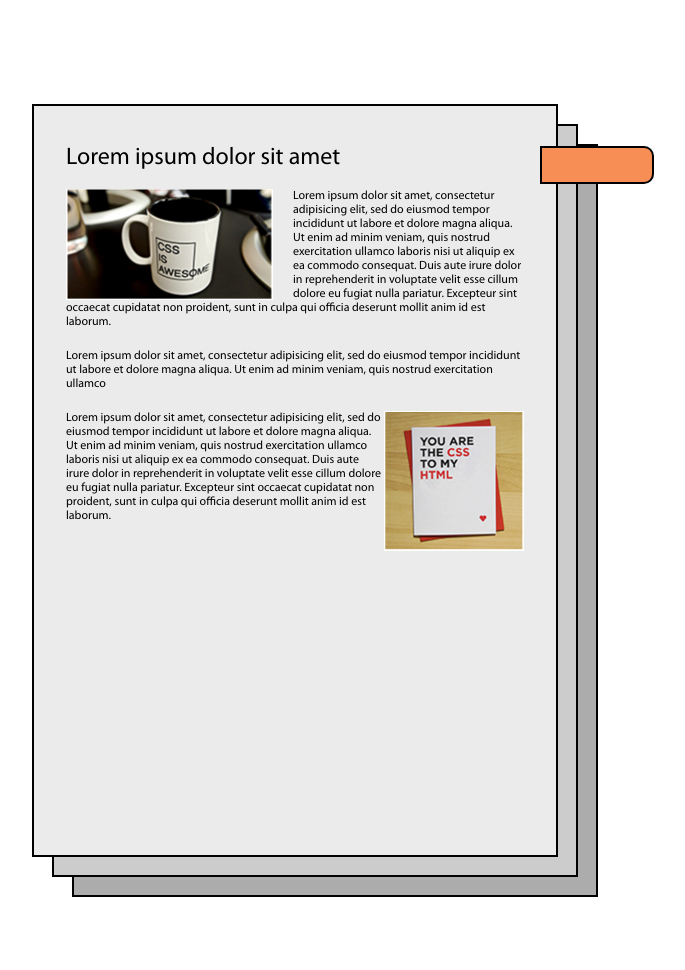
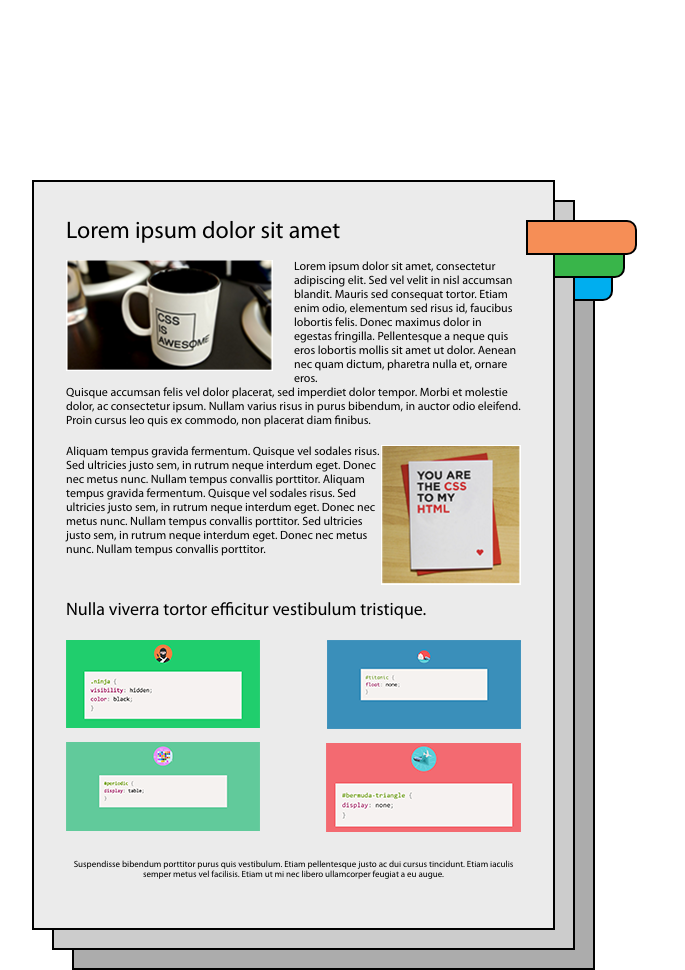
Before and after one commit to Saroko-dnd/EPAM_homework, a plain HTML site: page index.html in a window 1280 px wide. Shown: the top 970 px of the page, without its empty margins (325-1010 px from the left). Drawn offline with Linux system fonts and the light colour scheme.

Commit message:
Positioning & Floats/feature: central block is finished

```diff
--- a/css/main.css
+++ b/css/main.css
@@ -6,6 +6,7 @@
 
 p {
     font-size: 12px;
+    line-height: 14px;
 }
 
 body {
@@ -16,17 +17,37 @@ section {
     position: absolute;
     width: 526px;
     margin: 0 auto;
-    top: 124px;
+    top: 200px;
     left: 0;
     right: 0;
 }
 
 article {
     position: absolute;
-    width: 458px;
-    height: 667px;
+    width: 455px;
+    height: 668px;
     border: 2px solid black;
-    padding: 41px 32px;
+    padding: 39px 32px;
+}
+
+.SectionOfArticle {
+    position: static;
+    width: 100%;
+    margin: 17px 0 0px 0;
+}
+
+.SectionOfArticle::after {
+    content: ".";
+    clear: both;
+    display: block;
+    height: 0;
+    visibility: hidden;
+}
+
+section>header {
+    font-size: 18px;
+    line-height: 17px;
+    margin: 0px 0 7px 0;
 }
 
 header {
@@ -34,34 +55,38 @@ header {
     line-height: 22px;
 }
 
-img:nth-of-type(odd) {
-    margin: 20px 20px 0 0;
+.LeftImage {
+    margin: 0px 21px 15px 0;
     float: left;
 }
 
-img:nth-of-type(even) {
-    margin: 20px 0 0 0;
+.RightImage {
+    margin: 0px 0 0px 0;
     float: right;
 }
 
-p, h1 {
-    margin: 20px 0 0 0;
+.SectionOfArticle:nth-of-type(3) .LeftImage {
+    margin: 14px 0px 0px 0;
 }
 
-.sticker {
+.SectionOfArticle:nth-of-type(3) .RightImage {
+    margin: 14px 0px 0px 0;
+}
+
+footer {
+    font-size: 9px;
+    line-height: 10px;
+    width: 440px;
+    margin: 28px auto 0px;
+    text-align: center;
+}
+
+.bookmark {
     border-radius: 0 10px 10px 0;
     position: absolute;
-    width: 98px;
-    height: 34px;
+    width: 107px;
+    height: 31px;
     border: 2px solid black;
-}
-
-.sticker:nth-of-type(1) {
-    width: 110px;
-    z-index: 7;
-    top: 40px;
-    left: 506px;
-    background-color: #f68e56;
 }
 
 article:nth-of-type(1) {
@@ -71,11 +96,25 @@ article:nth-of-type(1) {
     background-color: #ebebeb;
 }
 
+article:nth-of-type(1) .bookmark {
+    z-index: 7;
+    top: 38px;
+    left: 492px;
+    background-color: #f68e56;
+}
+
 article:nth-of-type(2) {
     top: 0px;
     left: 0px;
     z-index: 4;
     background-color: #cccccc;
+}
+
+article:nth-of-type(2) .bookmark {
+    z-index: 5;
+    top: 41px;
+    left: 460px;
+    background-color: #39b54a;
 }
 
 article:nth-of-type(3) {
@@ -85,6 +124,13 @@ article:nth-of-type(3) {
     background-color: #acacac;
 }
 
+article:nth-of-type(3) .bookmark {
+    z-index: 3;
+    top: 44px;
+    left: 428px;
+    background-color: #00aeef;
+}
+
 @font-face {
     font-family: Myriad Pro;
     src: url(../fonts/MYRIADPRO-REGULAR.OTF);
--- a/index.html
+++ b/index.html
@@ -12,36 +12,69 @@
     <body>
         <section>
             <article>
-                <div class="sticker"></div>
+                <div class="bookmark"></div>
                 <header>
                     Lorem ipsum dolor sit amet
                 </header>
-                <img src="img/cup.png" alt="Cup 'CSS is awesome'">
-                <p>Lorem ipsum dolor sit amet, consectetur adipisicing elit, sed
-                    do eiusmod tempor incididunt ut labore et dolore magna aliqua.
-                    Ut enim ad minim veniam, quis nostrud exercitation ullamco
-                    laboris nisi ut aliquip ex ea commodo consequat. Duis aute
-                    irure dolor in reprehenderit in voluptate velit esse cillum
-                    dolore eu fugiat nulla pariatur. Excepteur sint occaecat
-                    cupidatat non proident, sunt in culpa qui officia deserunt
-                    mollit anim id est laborum.</p>
-                <p>Lorem ipsum dolor sit amet, consectetur adipisicing elit, sed
-                    do eiusmod tempor incididunt ut labore et dolore magna aliqua.
-                    Ut enim ad minim veniam, quis nostrud exercitation ullamco
-                </p>
-                <img src="img/postcard.png" alt="CSS Postcard">
-                <p>Lorem ipsum dolor sit amet, consectetur adipisicing elit, sed
-                    do eiusmod tempor incididunt ut labore et dolore magna aliqua.
-                    Ut enim ad minim veniam, quis nostrud exercitation ullamco
-                    laboris nisi ut aliquip ex ea commodo consequat. Duis aute
-                    irure dolor in reprehenderit in voluptate velit esse cillum
-                    dolore eu fugiat nulla pariatur. Excepteur sint occaecat
-                    cupidatat non proident, sunt in culpa qui officia deserunt
-                    mollit anim id est laborum.</p>
+                <section class="SectionOfArticle">
+                    <img class="LeftImage" src="img/cup.png" alt="Cup 'CSS is awesome'">
+                    <p>Lorem ipsum dolor sit amet, consectetur adipiscing elit.
+                        Sed vel velit in nisl accumsan blandit. Mauris sed consequat
+                        tortor. Etiam enim odio, elementum sed risus id, faucibus
+                        lobortis felis. Donec maximus dolor in egestas fringilla.
+                        Pellentesque a neque quis eros lobortis mollis sit amet
+                        ut dolor. Aenean nec quam dictum, pharetra nulla et,
+                        ornare eros.</p>
+                    <p>Quisque accumsan felis vel dolor placerat, sed imperdiet
+                        dolor tempor. Morbi et molestie dolor, ac consectetur
+                        ipsum. Nullam varius risus in purus bibendum, in auctor
+                        odio eleifend. Proin cursus leo quis ex commodo, non
+                        placerat diam finibus.</p>
+                </section>
+                <section class="SectionOfArticle">
+                    <img class="RightImage" src="img/postcard.png" alt="CSS Postcard">
+                    <p>Aliquam tempus gravida fermentum. Quisque vel sodales risus.
+                        Sed ultricies justo sem, in rutrum neque interdum eget.
+                        Donec nec metus nunc. Nullam tempus convallis porttitor.
+                        Aliquam tempus gravida fermentum. Quisque vel sodales
+                        risus. Sed ultricies justo sem, in rutrum neque interdum
+                        eget. Donec nec metus nunc. Nullam tempus convallis
+                        porttitor. Sed ultricies justo sem, in rutrum neque
+                        interdum eget. Donec nec metus nunc. Nullam tempus convallis
+                        porttitor.
+                    </p>
+                </section>
+                <section class="SectionOfArticle">
+                    <header>
+                        Nulla viverra tortor efficitur vestibulum tristique.
+                    </header>
+                    <img class="LeftImage" src="img/CssJoke_1.png" alt="CSS first joke">
+                    <img class="RightImage" src="img/CssJoke_2.png" alt="CSS second joke'">
+                    <img class="LeftImage" src="img/CssJoke_3.png" alt="CSS third joke">
+                    <img class="RightImage" src="img/CssJoke_4.png" alt="CSS fourth joke">
+                </section>
+                <footer>
+                    Suspendisse bibendum porttitor purus quis vestibulum. Etiam pellentesque justo
+                    ac dui cursus tincidunt. Etiam iaculis semper metus vel
+                    facilisis. Etiam ut mi nec libero ullamcorper feugiat a
+                    eu augue.
+                </footer>
             </article>
-            <article></article>
-            <article></article>
+            <article>
+                <div class="bookmark"></div>
+            </article>
+            <article>
+                <div class="bookmark"></div>
+            </article>
         </section>
     </body>
 
 </html>
+</section>
+</body>
+
+</html>
+</section>
+</body>
+
+</html>
```
Also changed, not shown: img/CssJoke_1.png (added), img/CssJoke_2.png (added), img/CssJoke_3.png (added), img/CssJoke_4.png (added).
